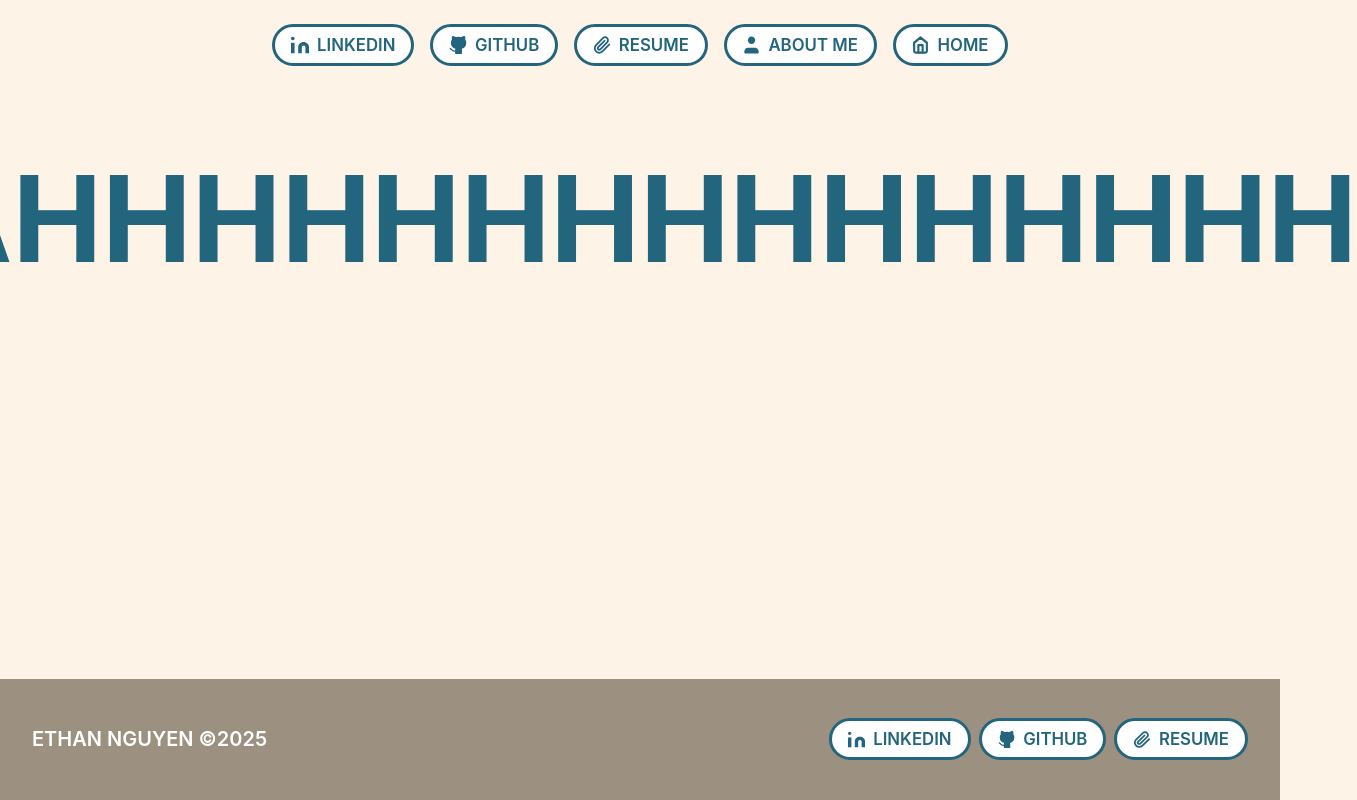
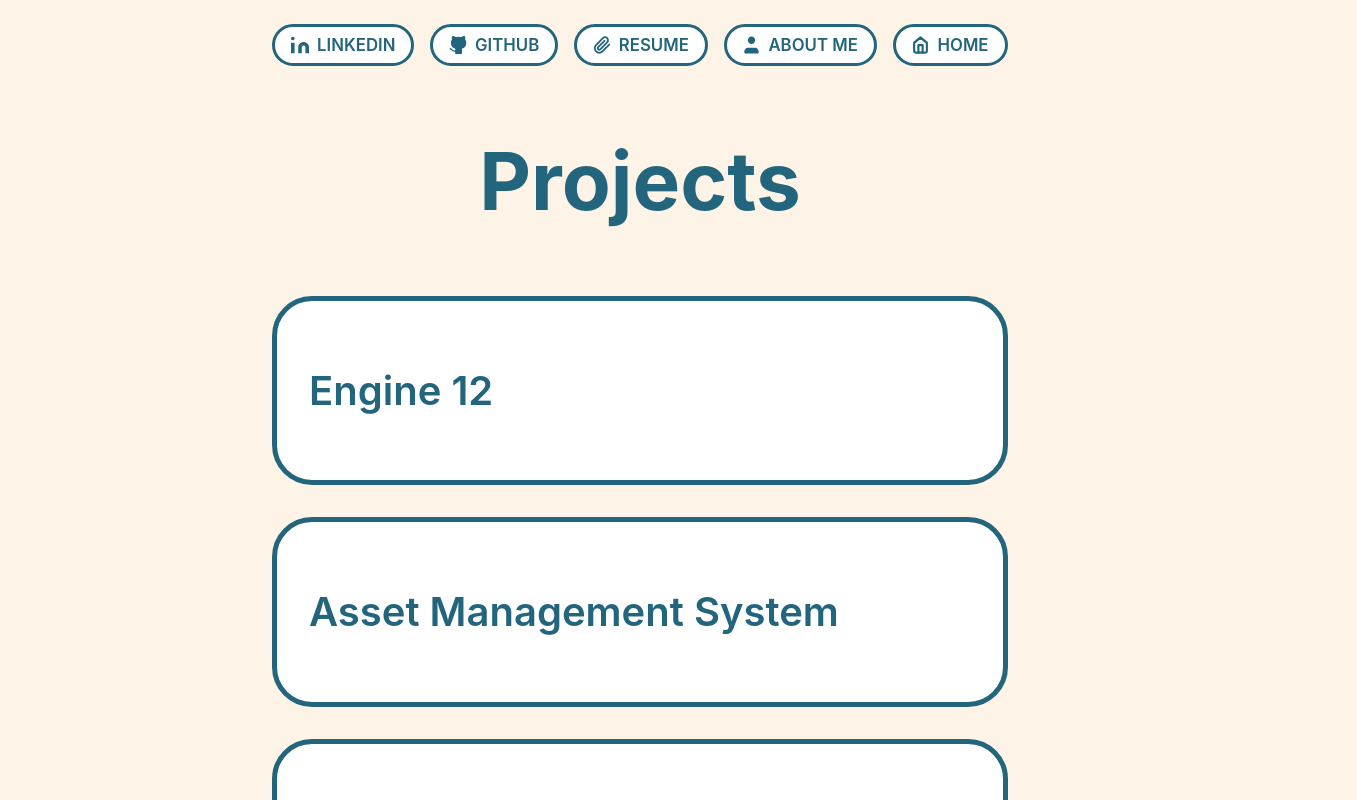
Before and after one commit to FunniNam3/FunniNam3.github.io, a React (Create React App) app in the folder my-app/: page /Projects in a window 1280 px wide. Shown: the top 800 px of the page, 1357 px wide, since content can reach past the window. Built offline with nearby package versions, Linux system fonts and the light colour scheme.

Commit message:
small additions

```diff
--- a/my-app/src/Projects.css
+++ b/my-app/src/Projects.css
@@ -0,0 +1,36 @@
+section.Projects
+{
+    width: 100vmin;
+}
+
+div.Container
+{
+    flex-grow: 1;
+    display: flex;
+    justify-content: flex-start;
+    align-items: flex-start;
+    padding: 4vmin;
+    background-color: white;
+    border:0.7vmin solid #23657D;
+    border-radius: 5vmin;
+    gap: 2vmin;
+    margin: 4vmin;
+}
+
+h1.Projects
+{
+    color: #23657D;
+    text-align: center;
+    font-size: 10vmin;
+    font-weight: 700;
+    line-height: normal;
+}
+
+h2.ProjectName
+{
+    color: #23657D;
+    text-align: left;
+    font-size: 5vmin;
+    font-weight: 600;
+    line-height: normal;
+}
--- a/my-app/src/Projects.tsx
+++ b/my-app/src/Projects.tsx
@@ -3,9 +3,21 @@ import "./Projects.css";
 
 function Projects() {
   return (
-    <div>
-      <h1>AHHHHHHHHHHHHHHH</h1>
-    </div>
+    <section className="Projects">
+      <h1 className="Projects">Projects</h1>
+      <div className="Container">
+        <h2 className="ProjectName">Engine 12</h2>
+      </div>
+      <div className="Container">
+        <h2 className="ProjectName">Asset Management System</h2>
+      </div>
+      <div className="Container">
+        <h2 className="ProjectName">Raytracing Engine</h2>
+      </div>
+      <div className="Container">
+        <h2 className="ProjectName">Procedural Planet Builder</h2>
+      </div>
+    </section>
   );
 }
 
```
